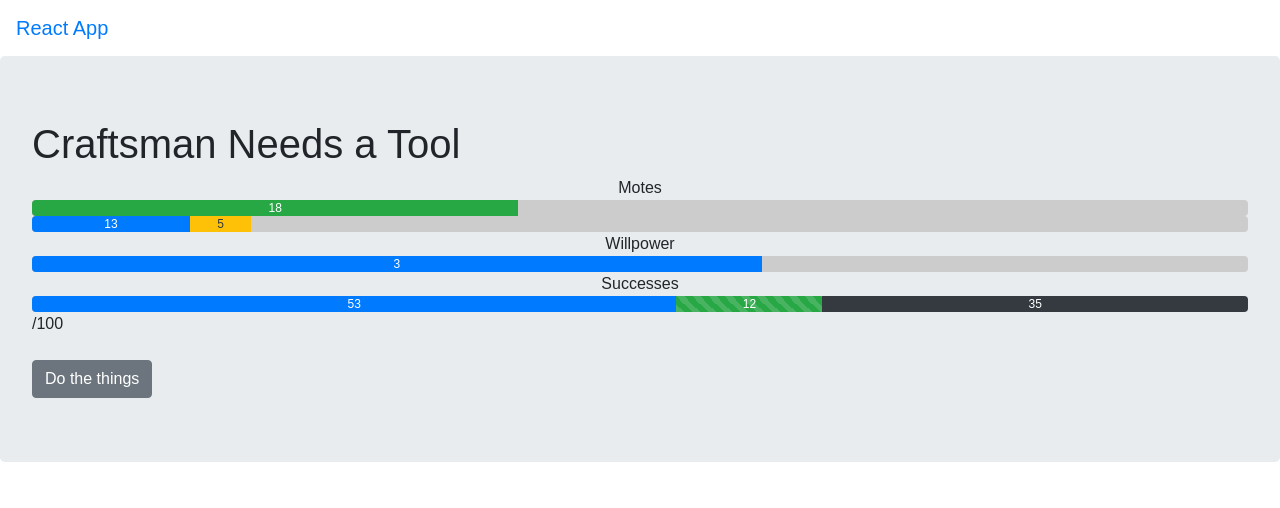
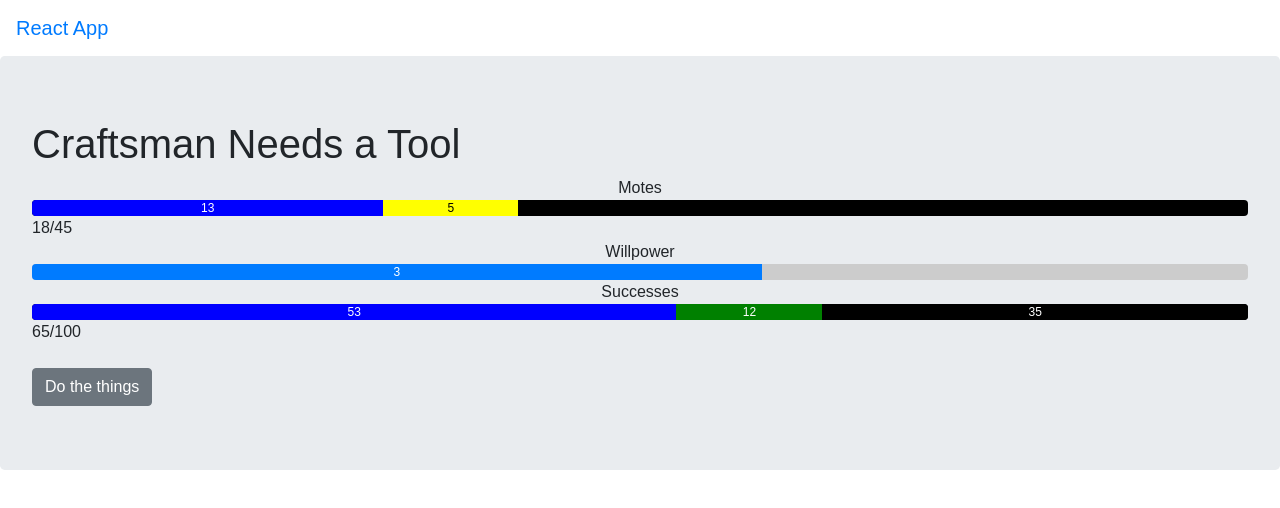
Before and after one commit to Everspace/craftsman-needs-a-tool, a React (Create React App) app: page / in a window 1280 px wide. Shown: the top 508 px of the page. Built offline with nearby package versions, Linux system fonts and the light colour scheme.

Commit message:
Reimplement Progress from reactstrap as ProgressBar Rewrite Bars to use new ProgressBar

```diff
--- a/src/components/Bars.js
+++ b/src/components/Bars.js
@@ -1,49 +1,75 @@
 import React from 'react';
-import { Progress } from 'reactstrap';
 import { CentreText } from './Text.js';
 import './SuccessBar.css';
-
-export const ValueBar = props => <Progress bar {...props}>{props.value}</Progress>
+import ProgressBar from './ProgressBar.js';
 
 export const SuccessBar = props => {
   let used = props.total - props.available;
   let remaining = props.target - props.total;
 
+  let usedBar = {
+    value: used,
+    text: used,
+    style: {
+      backgroundColor: "blue",
+      color: "white",
+    }
+  }
+
+  let availableBar = {
+    value: props.available,
+    text: props.available,
+    style: {
+      backgroundColor: "green",
+      color: "white",
+    }
+  }
+
+  let remainingBar = {
+    value: remaining,
+    text: remaining,
+    style: {
+      backgroundColor: "black",
+      color: "white",
+    }
+  }
+
   return (
     <div className={`${props.className || ''} SuccessBar`} key={props.key}>
       <CentreText>Successes</CentreText>
-      <Progress multi max={props.target}>
-        <ValueBar value={used} />
-        <ValueBar
-          animated
-          color="success"
-          className=""
-          value={props.available}
-        />
-        <ValueBar color="dark" value={remaining} />
-      </Progress>
-      <div>/{props.target}</div>
+      <ProgressBar max={props.target} bars={[usedBar, availableBar, remainingBar]}/>
+      <div>{props.total}/{props.target}</div>
     </div>
   );
 };
 
 export const MoteBar = props => {
+  let total = props.personal + props.peripheral
   let totalPool = props.personalPool + props.peripheralPool;
-  let total = props.personal + props.peripheral;
+
+  let personalBar = {
+    value: props.personal,
+    text: props.personal,
+    style: {
+      backgroundColor: "blue",
+      color: "white",
+    },
+  }
+
+  let peripheralBar = {
+    value: props.peripheral,
+    text: props.peripheral,
+    style: {
+      backgroundColor: "yellow",
+      color: "black",
+    },
+  }
+
   return (
-    <div className={`${props.className || ''} MoteBar`} key={props.key}>
-      <CentreText>Motes</CentreText>
-      <Progress color="success" value={total} max={totalPool}>
-        {total}
-      </Progress>
-      <Progress multi max={totalPool}>
-        <ValueBar value={props.personal} />
-        <ValueBar
-          value={props.peripheral}
-          color="warning"
-          className="text-dark"
-        />
-      </Progress>
+    <div className={`${props.className || ''} MoteBar`} key={props.key || "MoteBar"}>
+      <CentreText key="header" >Motes</CentreText>
+      <ProgressBar max={totalPool} bars={[personalBar, peripheralBar]}/>
+      {total}/{totalPool}
     </div>
   );
 };
--- /dev/null
+++ b/src/components/ProgressBar.js
@@ -0,0 +1,29 @@
+import React from "react";
+import styles from './ProgressBar.module.scss';
+//
+// A shameless copy of bootstrap's progress thing.
+//
+
+let Bar = props => <div
+    className={`${styles.bar} ${props.color || ""}`}
+    style={{width: props.percent + "%", ...props.style}}
+  >
+    {props.text}
+  </div>
+
+const ProgressBar = props => {
+  let max = props.max || 100
+  let elements = []
+
+  elements = props.bars.map((element, index) =>
+    <Bar
+      {...element}
+      percent={element.value / max * 100}
+      key={index}
+    />
+  );
+
+  return <div className={styles.container}>{elements}</div>
+}
+
+export default ProgressBar
--- /dev/null
+++ b/src/components/ProgressBar.module.scss
@@ -0,0 +1,16 @@
+.container {
+  display: flex;
+  overflow: hidden;
+  height: 1rem;
+  font-size: 0.75rem;
+  border-radius: 0.25rem;
+  background-color: black;
+}
+
+.bar {
+  display: flex;
+  flex-direction: column;
+  text-align: center;
+  justify-content: center;
+  transition: width .6s ease;
+}
```
